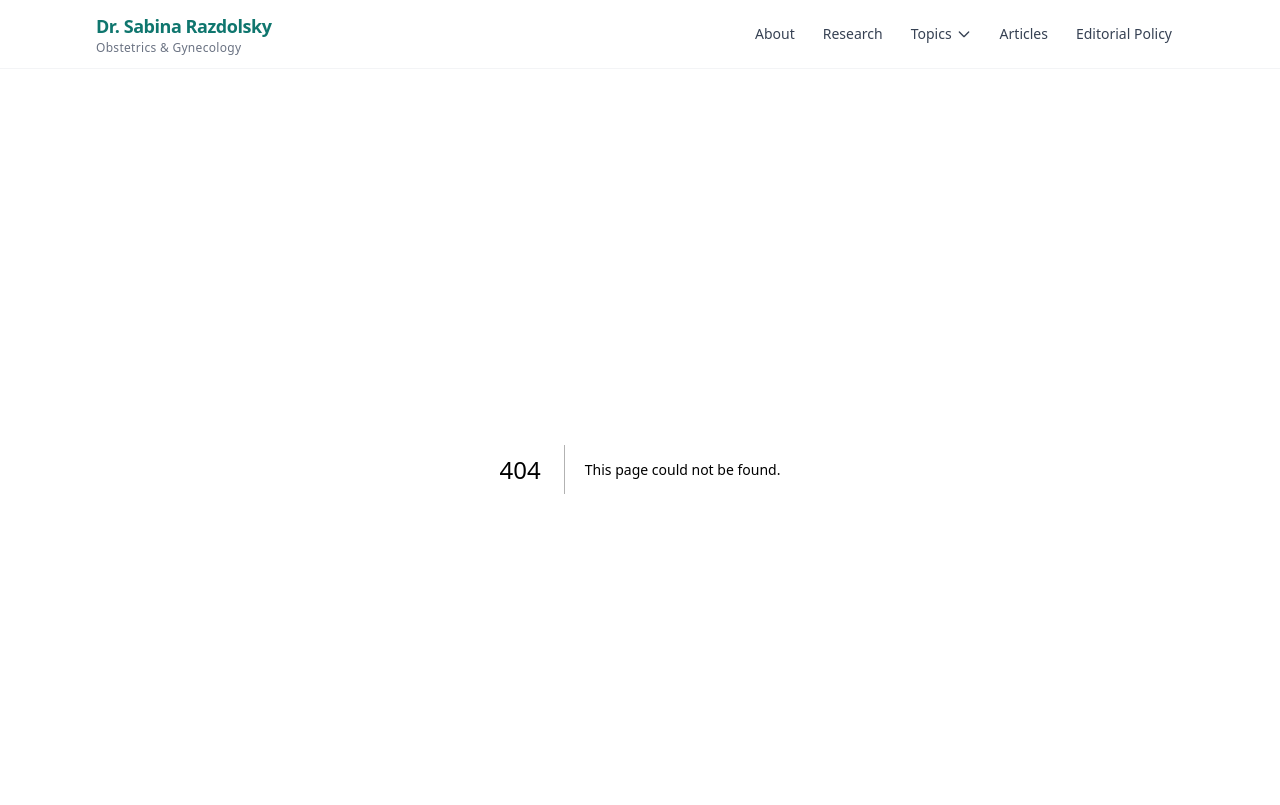
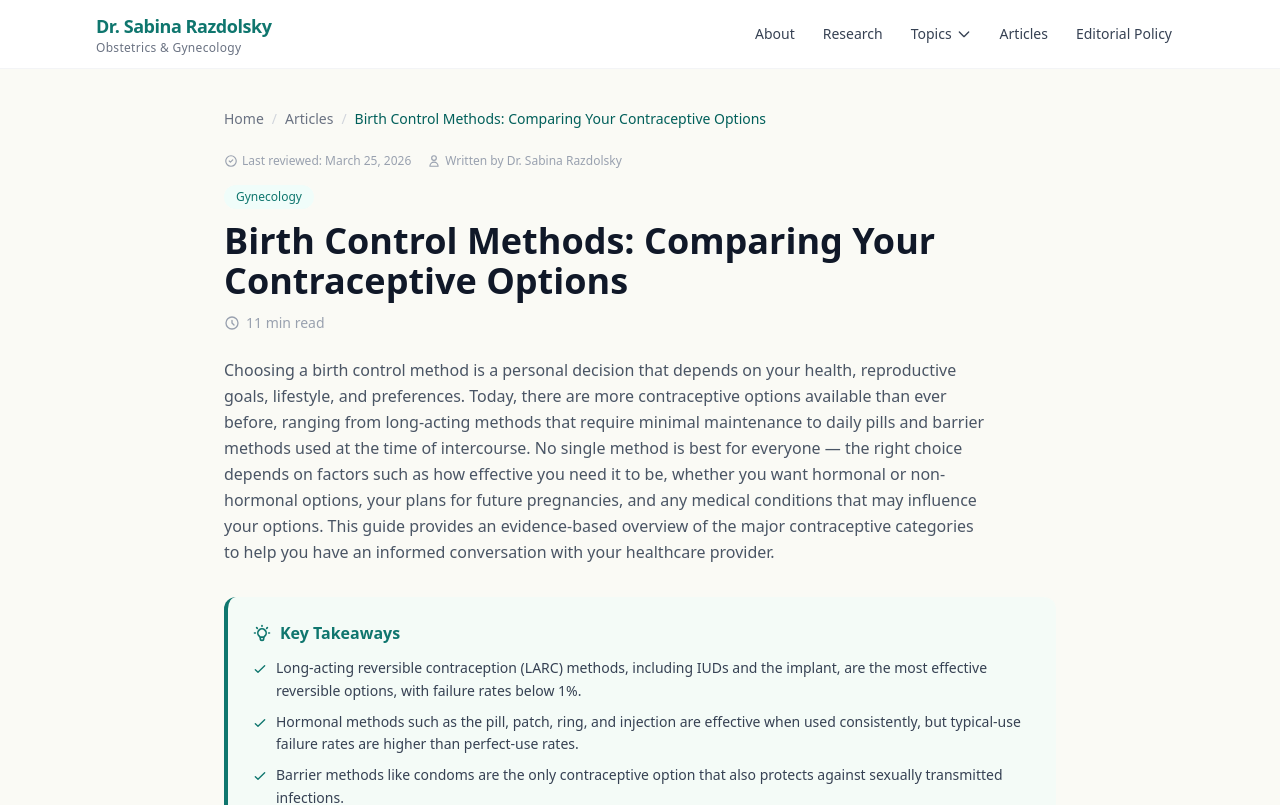
Before and after one commit to danielrozin/DrSabinaRazdolsky, a Next.js app: page /articles/birth-control-methods in a window 1280 px wide. Before the commit this address had no page. Shown: the top 805 px of the page. Built offline with nearby package versions, Linux system fonts and the light colour scheme.

Commit message:
Add dynamic article detail page route for individual article views
Creates [slug] route with full article rendering including key takeaways,
content sections, FAQ accordion, related articles, and medical schema markup.

Co-Authored-By: Claude Opus 4.6 (1M context) <noreply@anthropic.com>

```diff
--- /dev/null
+++ b/src/app/articles/[slug]/page.tsx
@@ -0,0 +1,187 @@
+import { notFound } from "next/navigation";
+import Link from "next/link";
+import type { Metadata } from "next";
+import { articles } from "@/lib/articles";
+import { generatePageMetadata } from "@/lib/metadata";
+import { generateArticleSchema, generateFAQSchema } from "@/lib/schema";
+import Breadcrumbs from "@/components/Breadcrumbs";
+import LastReviewed from "@/components/LastReviewed";
+import KeyTakeaways from "@/components/KeyTakeaways";
+import FAQAccordion from "@/components/FAQAccordion";
+import ArticleCard from "@/components/ArticleCard";
+
+interface PageProps {
+  params: Promise<{ slug: string }>;
+}
+
+export async function generateStaticParams() {
+  return articles
+    .filter((a) => a.sections && a.sections.length > 0)
+    .map((article) => ({ slug: article.slug }));
+}
+
+export async function generateMetadata({
+  params,
+}: PageProps): Promise<Metadata> {
+  const { slug } = await params;
+  const article = articles.find((a) => a.slug === slug);
+  if (!article) return {};
+  return generatePageMetadata(
+    article.title,
+    article.metaDescription,
+    `/articles/${article.slug}`,
+    "article"
+  );
+}
+
+export default async function ArticlePage({ params }: PageProps) {
+  const { slug } = await params;
+  const article = articles.find((a) => a.slug === slug);
+
+  if (!article || !article.sections) {
+    notFound();
+  }
+
+  const relatedArticles = articles.filter((a) =>
+    article.relatedArticles.includes(a.slug)
+  );
+
+  const articleSchema = generateArticleSchema(article);
+  const faqSchema = article.faqs ? generateFAQSchema(article.faqs) : null;
+
+  return (
+    <>
+      <script
+        type="application/ld+json"
+        dangerouslySetInnerHTML={{ __html: JSON.stringify(articleSchema) }}
+      />
+      {faqSchema && (
+        <script
+          type="application/ld+json"
+          dangerouslySetInnerHTML={{ __html: JSON.stringify(faqSchema) }}
+        />
+      )}
+
+      <div className="mx-auto max-w-4xl px-4 py-10 sm:px-6 lg:px-8">
+        <Breadcrumbs
+          items={[
+            { label: "Articles", href: "/articles" },
+            { label: article.title, href: `/articles/${article.slug}` },
+          ]}
+        />
+        <LastReviewed date={article.lastReviewed} />
+
+        {/* Category badge */}
+        <span className="mt-4 inline-block rounded-full bg-teal-50 px-3 py-1 text-xs font-medium text-[#0F766E]">
+          {article.category}
+        </span>
+
+        <h1 className="mt-3 text-3xl font-bold text-gray-900 sm:text-4xl">
+          {article.title}
+        </h1>
+
+        {/* Reading time */}
+        <p className="mt-3 flex items-center gap-1.5 text-sm text-gray-400">
+          <svg
+            className="h-4 w-4"
+            fill="none"
+            viewBox="0 0 24 24"
+            stroke="currentColor"
+            strokeWidth={2}
+          >
+            <path
+              strokeLinecap="round"
+              strokeLinejoin="round"
+              d="M12 8v4l3 3m6-3a9 9 0 11-18 0 9 9 0 0118 0z"
+            />
+          </svg>
+          {article.readingTime} min read
+        </p>
+
+        {/* Introduction */}
+        {article.introduction && (
+          <p className="mt-6 text-base leading-relaxed text-gray-600 max-w-3xl">
+            {article.introduction}
+          </p>
+        )}
+
+        {/* Key Takeaways */}
+        {article.keyTakeaways && (
+          <KeyTakeaways items={article.keyTakeaways} />
+        )}
+
+        {/* Article sections */}
+        <div className="mt-8 space-y-10">
+          {article.sections.map((section, index) => (
+            <section key={index}>
+              <h2 className="text-xl font-bold text-gray-900 sm:text-2xl">
+                {section.heading}
+              </h2>
+              <div className="mt-3 space-y-4 text-base leading-relaxed text-gray-600">
+                {section.content.split("\n\n").map((paragraph, pIndex) => (
+                  <p key={pIndex}>{paragraph}</p>
+                ))}
+              </div>
+            </section>
+          ))}
+        </div>
+
+        {/* FAQs */}
+        {article.faqs && article.faqs.length > 0 && (
+          <div className="mt-12">
+            <h2 className="text-xl font-bold text-gray-900 sm:text-2xl">
+              Frequently Asked Questions
+            </h2>
+            <div className="mt-4">
+              <FAQAccordion items={article.faqs} />
+            </div>
+          </div>
+        )}
+
+        {/* Related Articles */}
+        {relatedArticles.length > 0 && (
+          <div className="mt-12">
+            <h2 className="text-xl font-bold text-gray-900 sm:text-2xl">
+              Related Articles
+            </h2>
+            <div className="mt-4 grid gap-5 sm:grid-cols-2">
+              {relatedArticles.map((related) => (
+                <ArticleCard key={related.slug} article={related} />
+              ))}
+            </div>
+          </div>
+        )}
+
+        {/* Back to articles */}
+        <div className="mt-12 border-t border-gray-100 pt-6">
+          <Link
+            href="/articles"
+            className="inline-flex items-center gap-1.5 text-sm font-medium text-[#0F766E] hover:underline"
+          >
+            <svg
+              className="h-4 w-4"
+              fill="none"
+              viewBox="0 0 24 24"
+              stroke="currentColor"
+              strokeWidth={2}
+            >
+              <path
+                strokeLinecap="round"
+                strokeLinejoin="round"
+                d="M15 19l-7-7 7-7"
+              />
+            </svg>
+            Back to all articles
+          </Link>
+        </div>
+
+        {/* Disclaimer */}
+        <div className="mt-8 rounded-lg bg-gray-50 p-4 text-xs text-gray-400 leading-relaxed">
+          <strong>Disclaimer:</strong> This article is for educational purposes
+          only and does not constitute medical advice. Always consult your
+          healthcare provider for personalized guidance regarding your health.
+        </div>
+      </div>
+    </>
+  );
+}
```
